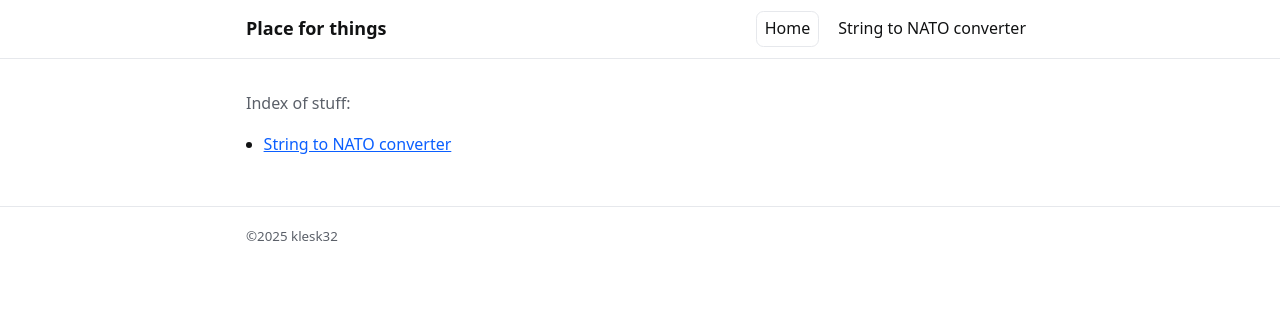
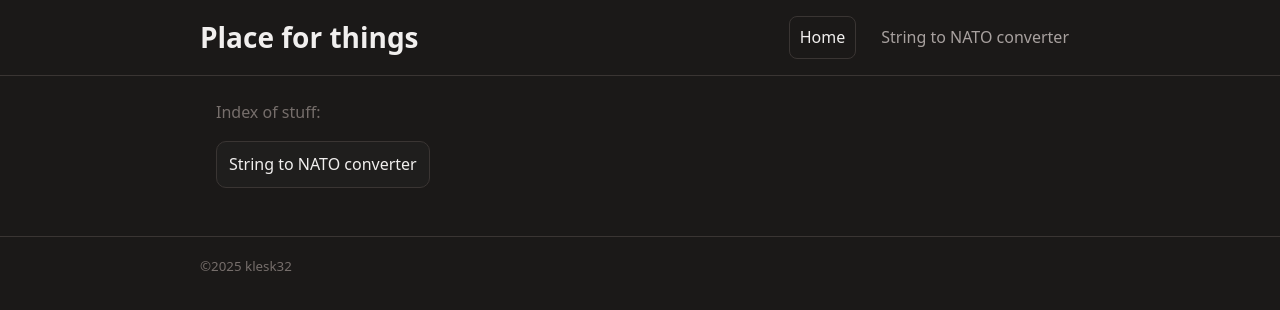
Before and after one commit to klesk32/klesk32.github.io, a plain HTML site: page index.html in a window 1280 px wide. Drawn offline with Linux system fonts and the light colour scheme.

Commit message:
Update style.css

```diff
--- a/assets/style.css
+++ b/assets/style.css
@@ -1,66 +1,153 @@
-/* Minimal, readable defaults */
-:root {
-  --bg: #ffffff;
-  --text: #111213;
-  --muted: #5b6069;
-  --link: #0b5fff;
-  --border: #e6e8ec;
+/* assets/style.css */
+/* ---- Base colorway (same palette as NATO-Lizer) ---- */
+:root{
+  --bg: #1b1918;
+  --fg: #a8a19f;
+  --muted: #766e6b;
+  --hi: #f1efee;
+
+  --red: #f22c40;
+  --green: #5ab738;
+  --orange: #d5911a;
+  --blue: #407ee7;
+  --purple: #6666ea;
+  --teal: #00ad9c;
+
+  --panel: #1b1918;
+  --border: #3a3533;
+  --link: var(--blue);
+  --link-hover: #6a9bf0;
+  --radius: 10px;
 }
 
-@media (prefers-color-scheme: dark) {
-  :root {
-    --bg: #0b0f14;
-    --text: #e7e9ee;
-    --muted: #a9b2bd;
-    --link: #77a6ff;
-    --border: #1c2230;
-  }
+/* ---- Reset-ish bits kept minimal ---- */
+* { box-sizing: border-box; }
+html, body { height: 100%; }
+body{
+  margin:0;
+  font-family: ui-sans-serif, system-ui, -apple-system, Segoe UI, Roboto, Helvetica, Arial, "Apple Color Emoji","Segoe UI Emoji";
+  background: var(--bg);
+  color: var(--fg);
+  line-height: 1.55;
 }
 
-* { box-sizing: border-box; }
-html, body { height: 100%; }
-body {
-  margin: 0;
-  background: var(--bg);
-  color: var(--text);
-  font: 16px/1.6 system-ui, -apple-system, Segoe UI, Roboto, Arial, sans-serif;
+/* ---- Layout ---- */
+.container{
+  max-width: 880px;
+  margin: 0 auto;
+  padding: 0 16px;
 }
 
-/* Layout */
-.container { max-width: 820px; margin-inline: auto; padding: 1rem; }
+/* ---- Links ---- */
+a{
+  color: var(--link);
+  text-decoration: none;
+}
+a:hover,
+a:focus{
+  color: var(--link-hover);
+  text-decoration: underline;
+}
+a:focus-visible{
+  outline: 2px solid var(--blue);
+  outline-offset: 2px;
+}
 
-/* Header / Nav */
-.site-header {
+/* ---- Skip link (accessible) ---- */
+.skip-link{
+  position: absolute;
+  left: -9999px;
+  top: 0;
+  background: var(--hi);
+  color: #1b1918;
+  padding: 8px 12px;
+  border-radius: 6px;
+}
+.skip-link:focus{
+  left: 12px;
+  top: 12px;
+  z-index: 1000;
+}
+
+/* ---- Header ---- */
+.site-header{
+  background: var(--panel);
   border-bottom: 1px solid var(--border);
-  position: sticky; top: 0; background: var(--bg);
 }
-.site-title { margin: 0; font-size: 1.125rem; }
-.site-header .container {
-  display: flex; align-items: center; gap: 1rem; padding-block: .75rem;
+.site-header .container{
+  display: flex;
+  align-items: center;
+  justify-content: space-between;
+  gap: 16px;
+  padding: 16px 0;
 }
-.site-nav { margin-left: auto; display: flex; gap: .75rem; }
-.site-nav a {
-  text-decoration: none; color: inherit; padding: .25rem .5rem; border-radius: .4rem;
+.site-title{
+  margin: 0;
+  font-size: clamp(20px, 3vw, 28px);
+  color: var(--hi);
 }
-.site-nav a[aria-current="page"] { outline: 1px solid var(--border); }
 
-/* Main */
-.lead { margin: 1rem 0; color: var(--muted); }
-.list { padding-left: 1.1rem; margin: .5rem 0 2rem; }
-.list li { margin: .25rem 0; }
+/* ---- Nav ---- */
+.site-nav{
+  display: flex;
+  gap: 14px;
+}
+.site-nav a{
+  padding: 8px 10px;
+  border-radius: 8px;
+  color: var(--fg);
+  border: 1px solid transparent;
+}
+.site-nav a[aria-current="page"]{
+  border-color: var(--border);
+  color: var(--hi);
+}
+.site-nav a:hover{
+  background: rgba(255,255,255,0.02);
+}
 
-/* Footer */
-.site-footer { border-top: 1px solid var(--border); }
-.site-footer .container { padding-block: 1rem; color: var(--muted); }
+/* ---- Main ---- */
+main.container{
+  padding: 24px 16px;
+}
+.lead{
+  margin-top: 0;
+  color: var(--muted);
+}
 
-/* Links & focus */
-a { color: var(--link); }
-a:hover { text-decoration: underline; }
-:focus-visible { outline: 2px solid var(--link); outline-offset: 2px; }
+/* ---- List of links ---- */
+.list{
+  list-style: none;
+  padding: 0;
+  margin: 12px 0 0;
+  display: grid;
+  gap: 8px;
+}
+.list a{
+  display: inline-block;
+  padding: 10px 12px;
+  border: 1px solid var(--border);
+  border-radius: var(--radius);
+  color: var(--hi);
+  background: rgba(255,255,255,0.02);
+}
+.list a:hover{
+  background: rgba(255,255,255,0.04);
+}
 
-/* Accessibility */
-.skip-link {
-  position: absolute; left: -9999px; top: 0;
-  background: var(--link); color: #fff; padding: .5rem .75rem; border-radius: .4rem;
+/* ---- Footer ---- */
+.site-footer{
+  border-top: 1px solid var(--border);
+  margin-top: 24px;
 }
-.skip-link:focus { left: .75rem; top: .75rem; }
+.site-footer .container{
+  padding: 16px 0 24px;
+  color: var(--muted);
+}
+
+/* ---- Focus states for interactive elements ---- */
+.site-nav a:focus-visible,
+.list a:focus-visible{
+  outline: 2px solid var(--teal);
+  outline-offset: 2px;
+}
```
